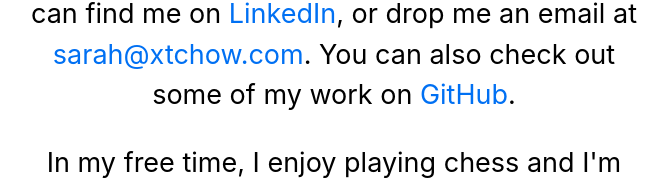
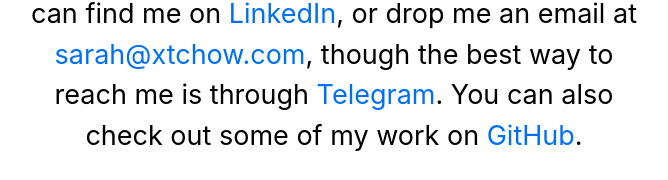
Before and after one commit to xtchow/XTCHOW, a Next.js app: page / in a window 1280 px wide. Shown: the part 510-690 px from the top of the page, without its empty margins (306-974 px from the left). Built offline with nearby package versions, Linux system fonts and the light colour scheme.

Commit message:
added telegram link

```diff
--- a/src/pages/index.js
+++ b/src/pages/index.js
@@ -22,6 +22,7 @@
           {/* I am constantly looking for opportunities to enhance my skills and take on new challenges. */}
           If you are interested in connecting with me, you can find me on <a href="https://www.linkedin.com/in/xtchow/">LinkedIn</a>
           , or drop me an email at <a href="mailto:sarah@xtchow.com">sarah@xtchow.com</a>
+          , though the best way to reach me is through <a href="https://t.me/xtchow">Telegram</a>
           . You can also check out some of my work on <a href="https://github.com/xtchow">GitHub</a>.
         </p>
         <p className={description}>
```
